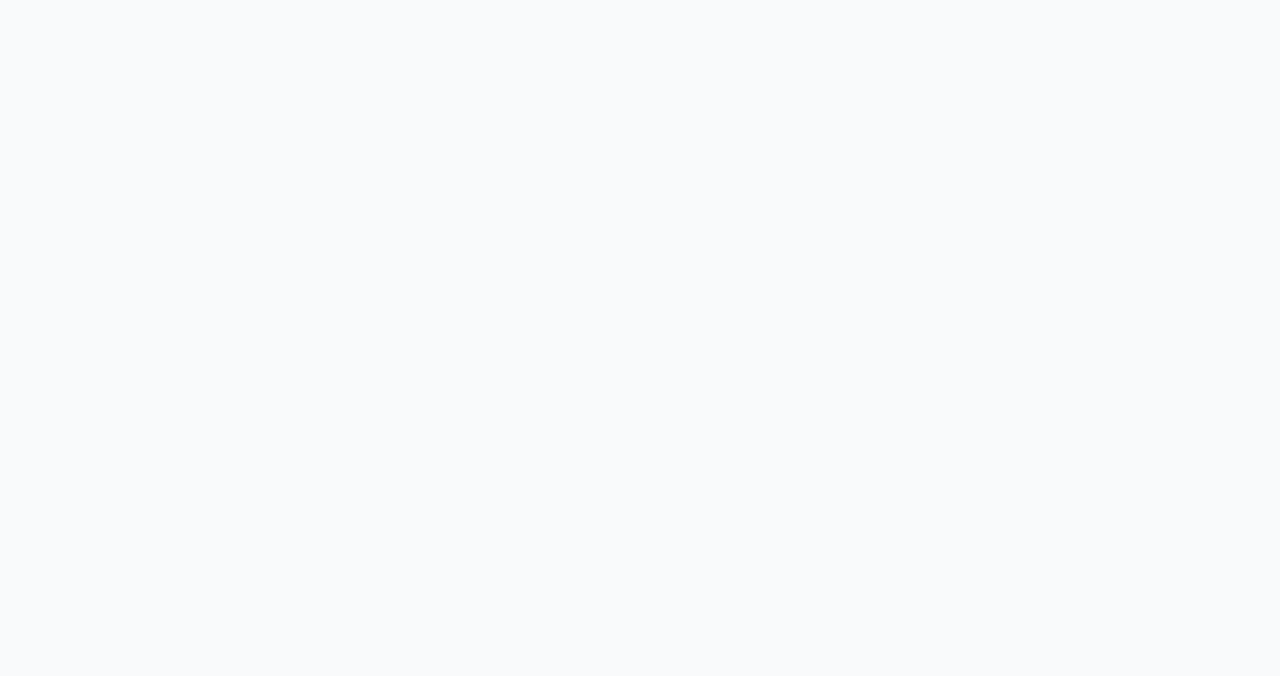
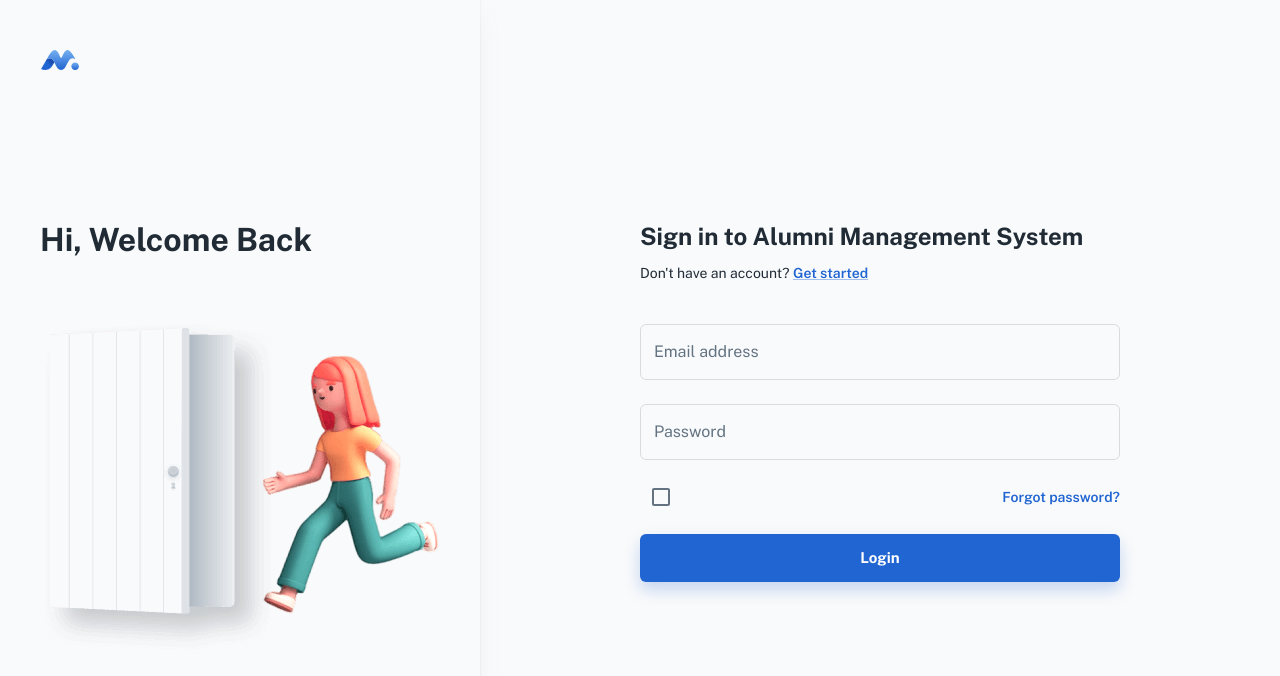
Before and after one commit to shuja-shah/be-alumni-MS, a React (Create React App) app in the folder Client/alumni-MS/: page /login in a window 1280 px wide. Shown: the top 676 px of the page. Built offline with nearby package versions, Linux system fonts and the light colour scheme; some icons are missing; a web font is replaced by a local one.

Commit message:
Dashboard

```diff
--- a/Client/alumni-MS/src/pages/DashboardAppPage.js
+++ b/Client/alumni-MS/src/pages/DashboardAppPage.js
@@ -17,16 +17,47 @@ import {
   AppCurrentSubject,
   AppConversionRates,
 } from '../sections/@dashboard/app';
+import { useState } from 'react';
+import { useEffect } from 'react';
+import { ENDPOINT } from './LoginPage';
 
 // ----------------------------------------------------------------------
 
 export default function DashboardAppPage() {
   const theme = useTheme();
+  const [formData, setFormData] = useState({
+    alumni: 0,
+    student: 0,
+
+  });
+  const token = localStorage.getItem('token');
+
+  const myFetch = async () => {
+    const res = await fetch(`${ENDPOINT}/api/users`, {
+      method: 'GET',
+      headers: {
+        'Content-Type': 'application/json',
+        'Authorization': `Bearer ${token}`
+      },
+    });
+
+    const data = await res.json();
+    if (!res.ok) {
+      console.log(data.error);
+      return;
+    }
+    setFormData({ ...formData, alumni: Array.isArray(data.alumnis) ? data.alumnis.length : 0, student: Array.isArray(data.students) ? data.students.length : 0 });
+  }
+
+
+  useEffect(() => {
+    myFetch();
+  }, [])
 
   return (
     <>
       <Helmet>
-        <title> Dashboard | Minimal UI </title>
+        <title> Dashboard | Alumni Management System</title>
       </Helmet>
 
       <Container maxWidth="xl">
@@ -36,22 +67,19 @@ export default function DashboardAppPage() {
 
         <Grid container spacing={3}>
           <Grid item xs={12} sm={6} md={3}>
-            <AppWidgetSummary title="Weekly Sales" total={714000} icon={'ant-design:android-filled'} />
+            <AppWidgetSummary title="Alumni" total={formData.alumni ? formData.alumni : 0} icon={'ant-design:android-filled'} />
           </Grid>
 
           <Grid item xs={12} sm={6} md={3}>
-            <AppWidgetSummary title="New Users" total={1352831} color="info" icon={'ant-design:apple-filled'} />
+            <AppWidgetSummary title="Student" total={formData.student ? formData.student : 0} color="info" icon={'ant-design:apple-filled'} />
           </Grid>
 
           <Grid item xs={12} sm={6} md={3}>
-            <AppWidgetSummary title="Item Orders" total={1723315} color="warning" icon={'ant-design:windows-filled'} />
+            <AppWidgetSummary title="Jobs" total={1723315} color="warning" icon={'ant-design:windows-filled'} />
           </Grid>
 
-          <Grid item xs={12} sm={6} md={3}>
-            <AppWidgetSummary title="Bug Reports" total={234} color="error" icon={'ant-design:bug-filled'} />
-          </Grid>
 
-          <Grid item xs={12} md={6} lg={8}>
+          {/* <Grid item xs={12} md={6} lg={8}>
             <AppWebsiteVisits
               title="Website Visits"
               subheader="(+43%) than last year"
@@ -107,9 +135,9 @@ export default function DashboardAppPage() {
                 theme.palette.error.main,
               ]}
             />
-          </Grid>
+          </Grid> */}
 
-          <Grid item xs={12} md={6} lg={8}>
+          {/* <Grid item xs={12} md={6} lg={8}>
             <AppConversionRates
               title="Conversion Rates"
               subheader="(+43%) than last year"
@@ -211,7 +239,7 @@ export default function DashboardAppPage() {
                 { id: '5', label: 'Sprint Showcase' },
               ]}
             />
-          </Grid>
+          </Grid> */}
         </Grid>
       </Container>
     </>
--- a/Client/alumni-MS/src/pages/LoginPage.js
+++ b/Client/alumni-MS/src/pages/LoginPage.js
@@ -11,6 +11,8 @@ import Iconify from '../components/iconify';
 import { LoginForm } from '../sections/auth/login';
 
 // ----------------------------------------------------------------------
+
+export const ENDPOINT = 'http://localhost:5000';
 
 const StyledRoot = styled('div')(({ theme }) => ({
   [theme.breakpoints.up('md')]: {
@@ -70,15 +72,15 @@ export default function LoginPage() {
         <Container maxWidth="sm">
           <StyledContent>
             <Typography variant="h4" gutterBottom>
-              Sign in to Minimal
+              Sign in to Alumni Management System
             </Typography>
 
             <Typography variant="body2" sx={{ mb: 5 }}>
               Don&apos;t have an account? {''}
-              <Link variant="subtitle2">Get started</Link>
+              <Link variant="subtitle2" to="/register">Get started</Link>
             </Typography>
 
-            <Stack direction="row" spacing={2}>
+            {/* <Stack direction="row" spacing={2}>
               <Button fullWidth size="large" color="inherit" variant="outlined">
                 <Iconify icon="eva:google-fill" color="#DF3E30" width={22} height={22} />
               </Button>
@@ -96,7 +98,7 @@ export default function LoginPage() {
               <Typography variant="body2" sx={{ color: 'text.secondary' }}>
                 OR
               </Typography>
-            </Divider>
+            </Divider> */}
 
             <LoginForm />
           </StyledContent>
--- a/Client/alumni-MS/src/routes.js
+++ b/Client/alumni-MS/src/routes.js
@@ -28,13 +28,9 @@ export function useAuth() {
 
 export default function Router() {
   const { isAuthenticated } = useAuth(); // <== CUSTOM HOOK
-
-  if (!isAuthenticated) {
-    return (
-      <Navigate to="/login" replace />
-    );
-  }
-  const routes = useRoutes([
+  const routes = useRoutes(
+    isAuthenticated ?
+      [
         {
           path: '/dashboard',
           element: <DashboardLayout />,
@@ -62,6 +58,11 @@ export default function Router() {
           path: '*',
           element: <Navigate to="/404" replace />,
         },
+      ] : [
+        {
+          path: 'login',
+          element: <LoginPage />,
+        },
       ]);
 
   return routes;
--- a/Client/alumni-MS/src/sections/auth/login/LoginForm.js
+++ b/Client/alumni-MS/src/sections/auth/login/LoginForm.js
@@ -1,26 +1,60 @@
 import { useState } from 'react';
 import { useNavigate } from 'react-router-dom';
 // @mui
-import { Link, Stack, IconButton, InputAdornment, TextField, Checkbox } from '@mui/material';
+import { Link, Stack, IconButton, InputAdornment, TextField, Checkbox, Alert } from '@mui/material';
 import { LoadingButton } from '@mui/lab';
 // components
 import Iconify from '../../../components/iconify';
+// ----------------------------------------------------------------------
+// import { ENDPOINT } from '../../pages/LoginPage';
+import { ENDPOINT } from 'src/pages/LoginPage';
 
-// ----------------------------------------------------------------------
 
 export default function LoginForm() {
   const navigate = useNavigate();
 
   const [showPassword, setShowPassword] = useState(false);
+  const [formData, setFormData] = useState({
+    email: '',
+    password: ''
+  })
+  const [isError, setIsError] = useState(false);
+  const [errorMessage, setErrorMessage] = useState('');
 
-  const handleClick = () => {
-    navigate('/dashboard', { replace: true });
+  const handleClick = async (e) => {
+
+    e.preventDefault();
+    if (formData.email === '' || formData.password === '') {
+      setIsError(true);
+      setErrorMessage('Please fill in all fields');
+      return;
+    }
+
+    const req = await fetch(`${ENDPOINT}/api/auth/login`, {
+      method: 'POST',
+      headers: {
+        'Content-Type': 'application/json'
+      },
+      body: JSON.stringify(formData)
+    });
+
+    const data = await req.json();
+    if (!req.ok) {
+      setIsError(true);
+      setErrorMessage(data.error);
+      return;
+    }
+    localStorage.setItem('token', data.token);
+    navigate('/dashboard/app', { replace: true });
   };
+
 
   return (
     <>
       <Stack spacing={3}>
-        <TextField name="email" label="Email address" />
+        <TextField name="email" label="Email address" type='email' value={formData.email}
+          onChange={(e) => setFormData({ ...formData, email: e.target.value })}
+        />
 
         <TextField
           name="password"
@@ -35,7 +69,10 @@ export default function LoginForm() {
               </InputAdornment>
             ),
           }}
+          value={formData.password}
+          onChange={(e) => setFormData({ ...formData, password: e.target.value })}
         />
+        {isError && <Alert severity="error">{errorMessage}</Alert>}
       </Stack>
 
       <Stack direction="row" alignItems="center" justifyContent="space-between" sx={{ my: 2 }}>
```
Lines whose indentation alone changed are shown as unchanged.
